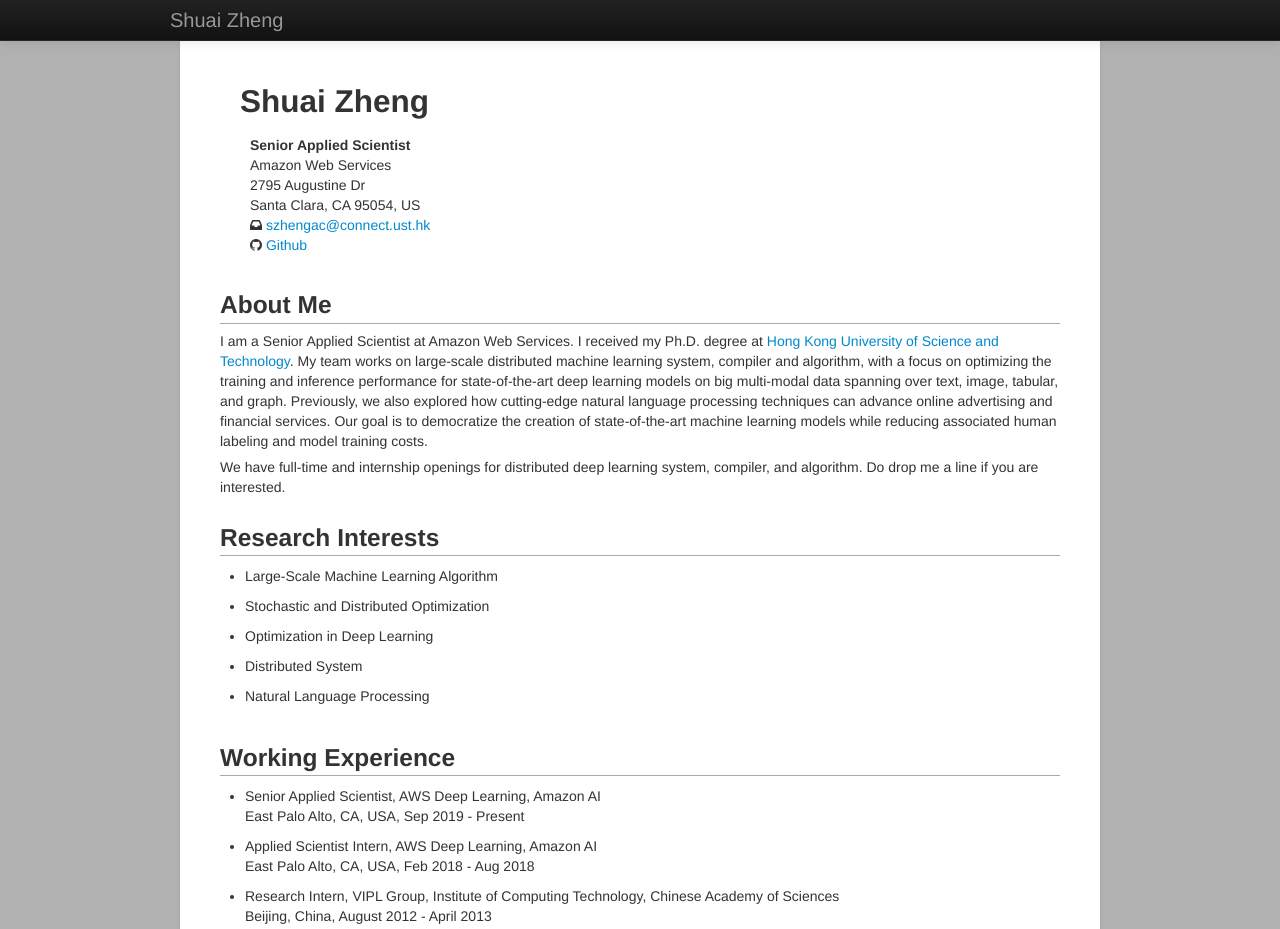
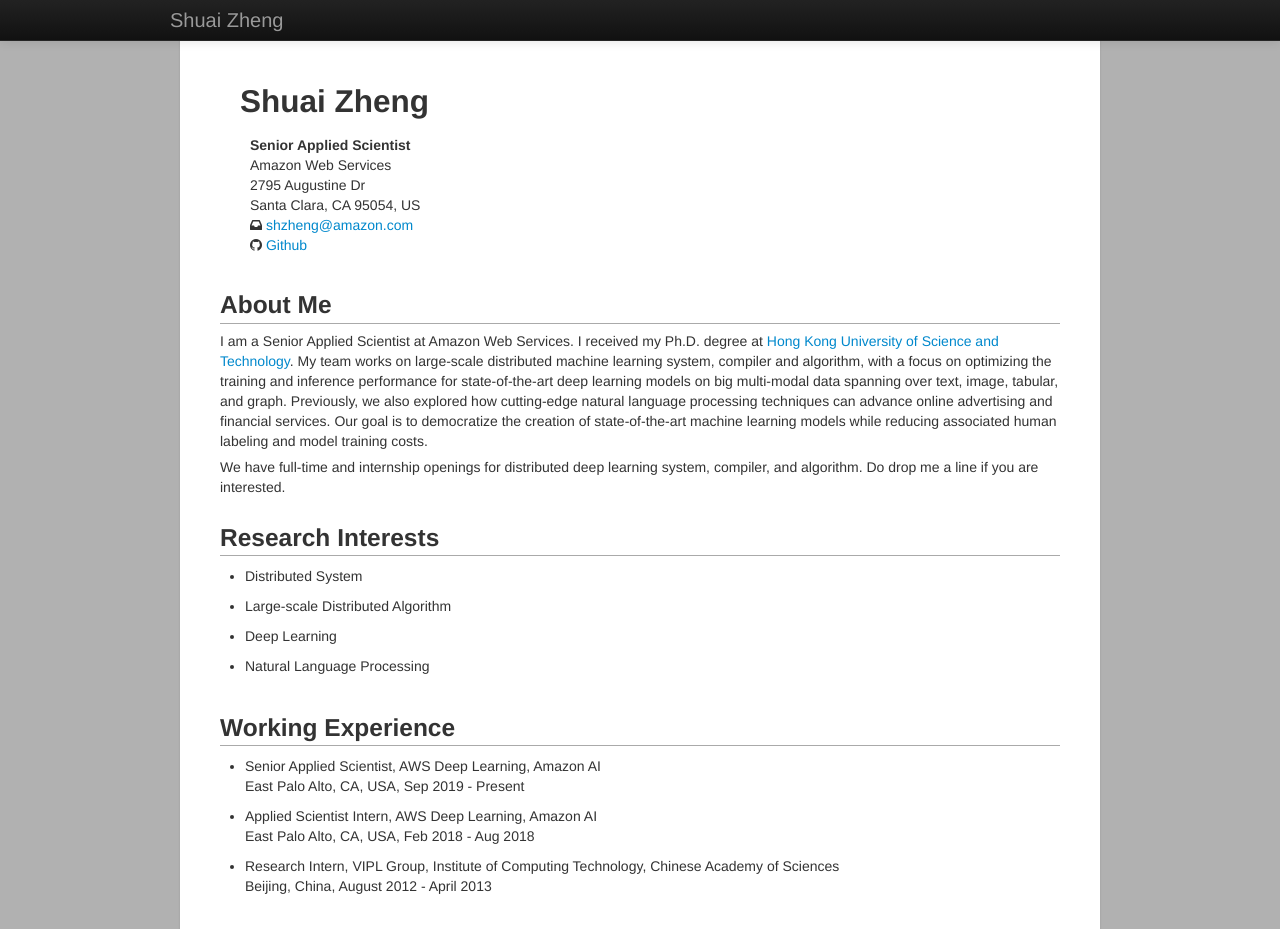
Before and after one commit to szhengac/szhengac.github.io, a plain HTML site: page index.html in a window 1280 px wide. Shown: the top 929 px of the page. Drawn offline with nearby package versions, Linux system fonts and the light colour scheme.

Commit message:
Update index.html

```diff
--- a/index.html
+++ b/index.html
@@ -71,7 +71,7 @@
     Santa Clara, CA 95054, US </dd>
    <dd>
    <i class="fa fa-inbox" aria-hidden="true"></i>
-   <a>szhengac@connect.ust.hk</a> </dd>
+   <a>shzheng@amazon.com</a> </dd>
     <dd>
     <i class="fa fa-github"></i> <a href="https://github.com/szhengac">Github</a>
     </dd>
@@ -93,13 +93,11 @@
 <h3>Research Interests</h3>
 <ul>
   <li>
-    Large-Scale Machine Learning Algorithm </li>
+    Distributed System </li>
   <li>
-    Stochastic and Distributed Optimization </li>
+    Large-scale Distributed Algorithm </li>
   <li>
-    Optimization in Deep Learning </li>
-  <li>
-    Distributed System </li>
+    Deep Learning </li>
   <li>
     Natural Language Processing </li>
 </ul>
@@ -333,6 +331,7 @@
 
       </div>
 
+<div style="padding:6px;"> </div>
 
       <footer>
          &copy;  2016 Shuai Zheng
```
